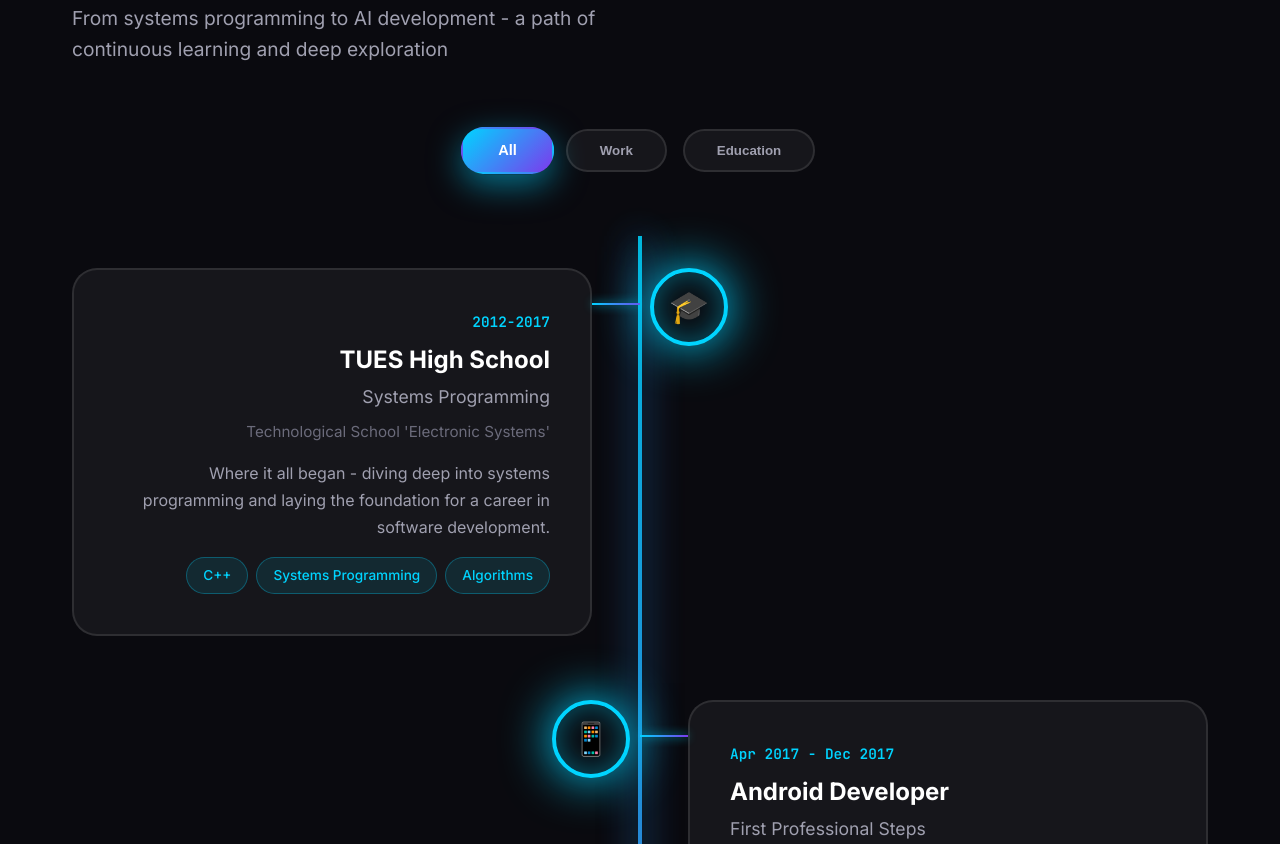
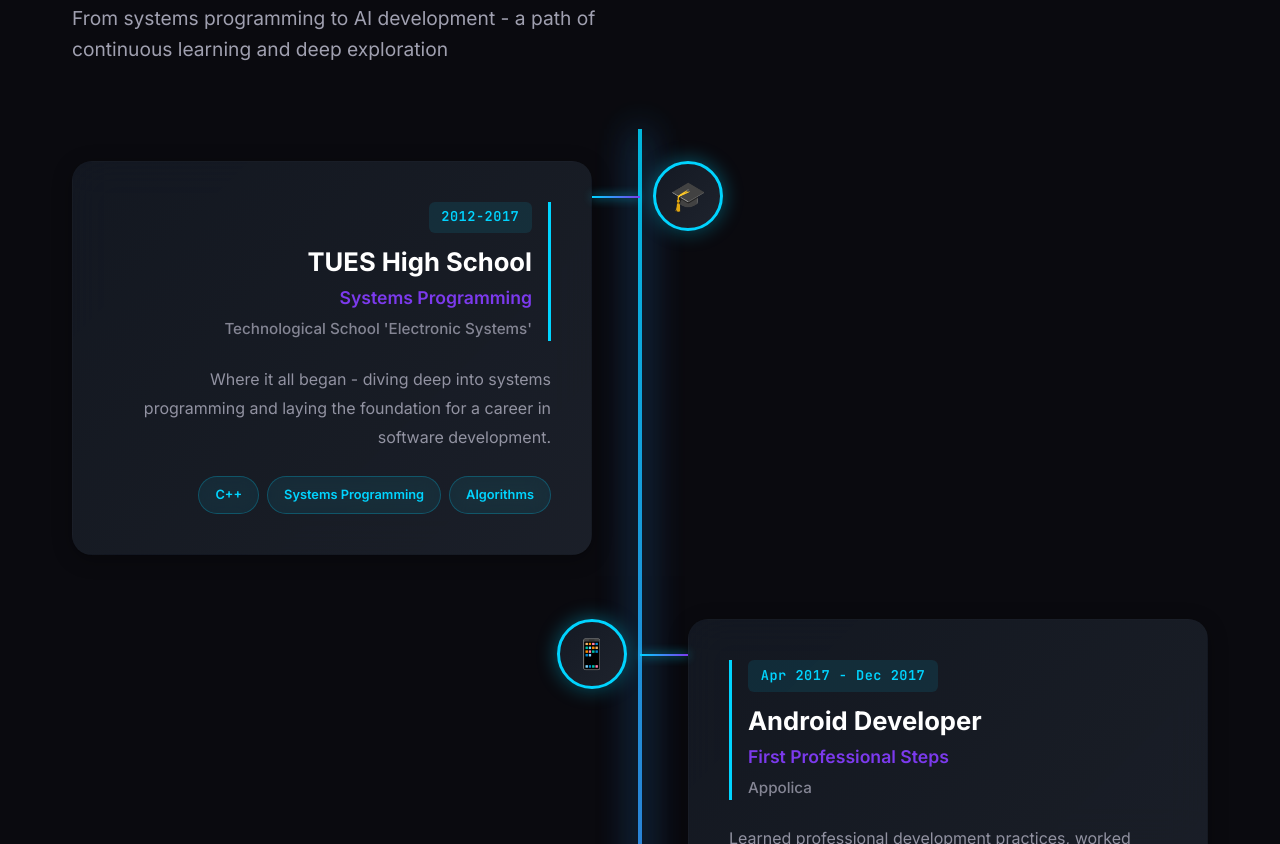
Before and after one commit to rokn/rokn.github.io, a plain HTML site: page index.html in a window 1280 px wide. Shown: the part 1956-2800 px from the top of the page. Drawn offline with Linux system fonts and the light colour scheme.

Commit message:
Style changes

```diff
--- a/app.js
+++ b/app.js
@@ -357,22 +357,7 @@ window.addEventListener('scroll', () => {
   });
 });
 
-// Smooth reveal on scroll for cards
-const revealOnScroll = () => {
-  const cards = document.querySelectorAll('.timeline-card, .skill-category, .interest-card, .link-card');
-
-  cards.forEach(card => {
-    const cardTop = card.getBoundingClientRect().top;
-    const windowHeight = window.innerHeight;
-
-    if (cardTop < windowHeight - 100) {
-      card.style.opacity = '1';
-      card.style.transform = 'translateY(0)';
-    }
-  });
-};
-
-window.addEventListener('scroll', revealOnScroll);
+// Remove the old scroll reveal function as we're using IntersectionObserver now
 
 // Mouse trail effect removed per user request
 
@@ -478,40 +463,20 @@ const lazyLoadImages = () => {
 
 lazyLoadImages();
 
-// Add visual feedback to timeline cards
-document.addEventListener('DOMContentLoaded', () => {
-  setTimeout(() => {
-    const timelineCards = document.querySelectorAll('.timeline-card');
-
-    timelineCards.forEach((card, index) => {
-      card.addEventListener('click', function () {
-        // Remove active class from all cards
-        timelineCards.forEach(c => c.classList.remove('active'));
-
-        // Add active class to clicked card
-        this.classList.add('active');
-
-        // Add a visual pulse effect
-        this.style.animation = 'pulse 0.5s ease';
-        setTimeout(() => {
-          this.style.animation = '';
-        }, 500);
-      });
-    });
-  }, 1000);
-});
+// Timeline card click interactions removed per user request
 
 // Intersection Observer for fade-in animations
 const observeElements = () => {
   const observer = new IntersectionObserver((entries) => {
     entries.forEach(entry => {
       if (entry.isIntersecting) {
-        entry.target.style.opacity = '1';
-        entry.target.style.transform = 'translateY(0)';
+        entry.target.classList.add('visible');
+        observer.unobserve(entry.target); // Stop observing once visible
       }
     });
   }, {
-    threshold: 0.1
+    threshold: 0.1,
+    rootMargin: '0px 0px 100px 0px'
   });
 
   const elements = document.querySelectorAll('.timeline-item, .skill-category, .interest-card, .link-card');
--- a/index.html
+++ b/index.html
@@ -98,12 +98,6 @@
       <p class="section-description">From systems programming to AI development - a path of continuous learning and deep
         exploration</p>
 
-      <div class="timeline-controls">
-        <button class="timeline-filter active" data-filter="all">All</button>
-        <button class="timeline-filter" data-filter="work">Work</button>
-        <button class="timeline-filter" data-filter="education">Education</button>
-      </div>
-
       <div class="timeline" id="timeline">
         <!-- Timeline items will be generated by JavaScript -->
       </div>
@@ -200,8 +194,7 @@
   <!-- Footer -->
   <footer class="footer">
     <div class="container">
-      <p>&copy; <span id="current-year"></span> Antonio Mindov. Built with curiosity and attention to detail.</p>
-      <p class="footer-note">This site is data-driven. Edit <code>data.json</code> to update content.</p>
+      <p>&copy; <span id="current-year"></span> Antonio Mindov</p>
     </div>
   </footer>
 
--- a/styles.css
+++ b/styles.css
@@ -254,13 +254,14 @@ body {
 }
 
 .btn-primary {
-  background: var(--gradient-1);
+  background: var(--primary);
   color: white;
 }
 
 .btn-primary:hover {
   transform: translateY(-3px);
-  box-shadow: 0 10px 30px rgba(0, 212, 255, 0.4);
+  background: var(--primary-dark);
+  box-shadow: 0 10px 30px rgba(0, 212, 255, 0.3);
 }
 
 .btn-secondary {
@@ -390,6 +391,13 @@ section {
   opacity: 0;
   width: 50%;
   padding: 0 3rem;
+  transform: translateY(50px);
+  transition: opacity 0.3s ease-out, transform 0.3s ease-out;
+}
+
+.timeline-item.visible {
+  opacity: 1;
+  transform: translateY(0);
 }
 
 /* Alternate left and right */
@@ -398,7 +406,6 @@ section {
   text-align: right;
   padding-right: 3rem;
   padding-left: 0;
-  animation: slideInFromLeft 0.8s cubic-bezier(0.68, -0.55, 0.265, 1.55) forwards;
 }
 
 .timeline-item:nth-child(even) {
@@ -407,7 +414,6 @@ section {
   text-align: left;
   padding-left: 3rem;
   padding-right: 0;
-  animation: slideInFromRight 0.8s cubic-bezier(0.68, -0.55, 0.265, 1.55) forwards;
 }
 
 .timeline-item.hidden {
@@ -419,35 +425,35 @@ section {
   content: attr(data-icon);
   position: absolute;
   top: 0;
-  width: 70px;
-  height: 70px;
-  background: var(--bg-dark);
-  border: 4px solid var(--primary);
+  width: 64px;
+  height: 64px;
+  background: linear-gradient(135deg, rgba(20, 25, 35, 1), rgba(30, 35, 45, 1));
+  border: 3px solid var(--primary);
   border-radius: 50%;
   display: flex;
   align-items: center;
   justify-content: center;
-  font-size: 2rem;
-  box-shadow: 0 0 30px rgba(0, 212, 255, 0.6),
-    inset 0 0 20px rgba(0, 212, 255, 0.2);
+  font-size: 1.8rem;
+  box-shadow: 0 0 20px rgba(0, 212, 255, 0.4),
+    0 4px 10px rgba(0, 0, 0, 0.3);
   z-index: 10;
-  animation: iconPulse 2s ease-in-out infinite;
-  transition: all 0.3s ease;
+  transition: all 0.4s cubic-bezier(0.4, 0, 0.2, 1);
 }
 
 .timeline-item:nth-child(odd)::before {
-  right: -5.5rem;
+  right: -5.2rem;
 }
 
 .timeline-item:nth-child(even)::before {
-  left: -5.5rem;
+  left: -5.2rem;
 }
 
 .timeline-item:hover::before {
-  transform: scale(1.2) rotate(360deg);
-  box-shadow: 0 0 50px rgba(0, 212, 255, 1),
-    inset 0 0 30px rgba(0, 212, 255, 0.5);
+  transform: scale(1.15) rotate(5deg);
+  box-shadow: 0 0 30px rgba(0, 212, 255, 0.6),
+    0 8px 20px rgba(0, 0, 0, 0.4);
   border-color: var(--accent);
+  background: linear-gradient(135deg, var(--primary) 0%, rgba(30, 35, 45, 1) 100%);
 }
 
 /* Connector lines from cards to center */
@@ -470,87 +476,133 @@ section {
 }
 
 .timeline-card {
-  background: var(--glass-bg);
+  background: linear-gradient(135deg, rgba(20, 25, 35, 0.9), rgba(30, 35, 45, 0.85));
   backdrop-filter: blur(20px);
-  border: 2px solid var(--glass-border);
-  border-radius: 25px;
+  border: 1px solid transparent;
+  border-radius: 20px;
   padding: 2.5rem;
-  transition: all 0.4s cubic-bezier(0.68, -0.55, 0.265, 1.55);
+  transition: all 0.4s cubic-bezier(0.4, 0, 0.2, 1);
   position: relative;
   overflow: hidden;
+  box-shadow: 0 4px 20px rgba(0, 0, 0, 0.3);
 }
 
 /* Animated gradient border effect */
 .timeline-card::before {
   content: '';
   position: absolute;
-  top: -2px;
-  left: -2px;
-  right: -2px;
-  bottom: -2px;
-  background: var(--gradient-3);
-  border-radius: 25px;
+  top: 0;
+  left: 0;
+  right: 0;
+  bottom: 0;
+  border-radius: 20px;
+  padding: 1px;
+  background: linear-gradient(135deg, var(--primary), var(--secondary), var(--accent));
+  -webkit-mask: linear-gradient(#fff 0 0) content-box, linear-gradient(#fff 0 0);
+  -webkit-mask-composite: xor;
+  mask: linear-gradient(#fff 0 0) content-box, linear-gradient(#fff 0 0);
+  mask-composite: exclude;
   opacity: 0;
   transition: opacity 0.4s ease;
-  z-index: -1;
+  z-index: 0;
 }
 
 .timeline-card:hover::before {
   opacity: 1;
-  animation: rotate 3s linear infinite;
 }
 
 .timeline-card:hover {
-  transform: scale(1.05) translateY(-10px);
-  border-color: transparent;
-  box-shadow: 0 20px 60px rgba(0, 212, 255, 0.4);
-  background: rgba(20, 20, 30, 0.8);
+  transform: translateY(-8px);
+  box-shadow: 0 12px 40px rgba(0, 212, 255, 0.25),
+    0 0 0 1px rgba(0, 212, 255, 0.1);
 }
 
-/* Odd items push right on hover */
-.timeline-item:nth-child(odd) .timeline-card:hover {
-  transform: scale(1.05) translateX(-15px) translateY(-10px);
-}
-
-/* Even items push left on hover */
-.timeline-item:nth-child(even) .timeline-card:hover {
-  transform: scale(1.05) translateX(15px) translateY(-10px);
+/* Keep content above the pseudo-elements */
+.timeline-card>* {
+  position: relative;
+  z-index: 1;
 }
 
 .timeline-header {
-  margin-bottom: 1rem;
+  margin-bottom: 1.5rem;
+  border-left: 3px solid var(--primary);
+  padding-left: 1rem;
+  transition: border-color 0.3s ease;
+}
+
+/* Right-aligned items (odd) - border on right */
+.timeline-item:nth-child(odd) .timeline-header {
+  border-left: none;
+  border-right: 3px solid var(--primary);
+  padding-left: 0;
+  padding-right: 1rem;
+}
+
+/* Left-aligned items (even) - border on left */
+.timeline-item:nth-child(even) .timeline-header {
+  border-left: 3px solid var(--primary);
+  border-right: none;
+  padding-left: 1rem;
+  padding-right: 0;
+}
+
+.timeline-card:hover .timeline-header {
+  border-color: var(--accent);
 }
 
 .timeline-period {
   color: var(--primary);
-  font-weight: 600;
-  font-size: 0.9rem;
+  font-weight: 700;
+  font-size: 0.85rem;
   font-family: 'JetBrains Mono', monospace;
-  margin-bottom: 0.5rem;
-  display: block;
+  margin-bottom: 0.75rem;
+  display: inline-block;
+  padding: 0.3rem 0.8rem;
+  background: rgba(0, 212, 255, 0.1);
+  border-radius: 6px;
+  letter-spacing: 0.5px;
+  transition: all 0.3s ease;
+}
+
+.timeline-card:hover .timeline-period {
+  background: rgba(0, 212, 255, 0.2);
+  transform: translateX(5px);
 }
 
 .timeline-title {
-  font-size: 1.5rem;
+  font-size: 1.6rem;
   font-weight: 700;
-  margin-bottom: 0.25rem;
+  margin-bottom: 0.5rem;
+  color: var(--text-primary);
+  line-height: 1.3;
+  transition: color 0.3s ease;
+}
+
+.timeline-card:hover .timeline-title {
+  color: var(--primary);
 }
 
 .timeline-subtitle {
+  color: var(--secondary);
+  font-weight: 600;
   font-size: 1.1rem;
-  color: var(--text-secondary);
-  margin-bottom: 0.5rem;
+  margin-bottom: 0.4rem;
+  line-height: 1.4;
 }
 
 .timeline-organization {
-  color: var(--text-muted);
+  color: var(--text-secondary);
+  font-weight: 500;
   font-size: 0.95rem;
+  opacity: 0.8;
 }
 
 .timeline-description {
   color: var(--text-secondary);
-  margin-bottom: 1rem;
-  line-height: 1.7;
+  margin-bottom: 1.5rem;
+  line-height: 1.8;
+  font-size: 1rem;
+  opacity: 0.9;
 }
 
 .timeline-tags {
@@ -568,20 +620,23 @@ section {
 }
 
 .timeline-tag {
-  padding: 0.4rem 1rem;
-  background: rgba(0, 212, 255, 0.1);
-  border: 1px solid rgba(0, 212, 255, 0.3);
+  padding: 0.5rem 1rem;
+  background: rgba(0, 212, 255, 0.08);
+  border: 1px solid rgba(0, 212, 255, 0.25);
   border-radius: 20px;
   color: var(--primary);
-  font-size: 0.85rem;
-  font-weight: 500;
-  transition: all 0.3s ease;
+  font-size: 0.8rem;
+  font-weight: 600;
+  transition: all 0.3s cubic-bezier(0.4, 0, 0.2, 1);
+  cursor: default;
+  backdrop-filter: blur(10px);
 }
 
 .timeline-tag:hover {
-  background: rgba(0, 212, 255, 0.3);
+  background: rgba(0, 212, 255, 0.18);
   border-color: var(--primary);
-  transform: scale(1.1);
+  transform: translateY(-2px);
+  box-shadow: 0 4px 12px rgba(0, 212, 255, 0.2);
 }
 
 /* Skills Grid */
@@ -1143,11 +1198,22 @@ section {
 
   .timeline-item:nth-child(odd) .timeline-card:hover,
   .timeline-item:nth-child(even) .timeline-card:hover {
-    transform: scale(1.02) translateY(-5px) !important;
+    transform: translateY(-8px) !important;
   }
 
   .timeline-tags {
     justify-content: flex-start !important;
+  }
+
+  .timeline-header {
+    border-left: 2px solid var(--primary) !important;
+    border-right: none !important;
+    padding-left: 0.75rem !important;
+    padding-right: 0 !important;
+  }
+
+  .timeline-card {
+    padding: 2rem 1.5rem;
   }
 }
 
@@ -1177,37 +1243,37 @@ section {
   }
 }
 
-/* Stagger animations for timeline items */
+/* Stagger transitions for timeline items */
 .timeline-item:nth-child(1) {
-  animation-delay: 0.15s;
+  transition-delay: 0s;
 }
 
 .timeline-item:nth-child(2) {
-  animation-delay: 0.25s;
+  transition-delay: 0.05s;
 }
 
 .timeline-item:nth-child(3) {
-  animation-delay: 0.35s;
+  transition-delay: 0.1s;
 }
 
 .timeline-item:nth-child(4) {
-  animation-delay: 0.45s;
+  transition-delay: 0.15s;
 }
 
 .timeline-item:nth-child(5) {
-  animation-delay: 0.55s;
+  transition-delay: 0.2s;
 }
 
 .timeline-item:nth-child(6) {
-  animation-delay: 0.65s;
+  transition-delay: 0.25s;
 }
 
 .timeline-item:nth-child(7) {
-  animation-delay: 0.75s;
+  transition-delay: 0.3s;
 }
 
 .timeline-item:nth-child(8) {
-  animation-delay: 0.85s;
+  transition-delay: 0.35s;
 }
 
 /* Stagger animations for skill categories */
```
